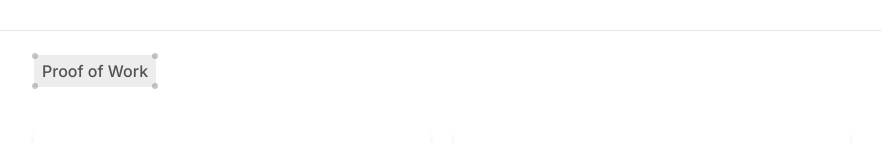
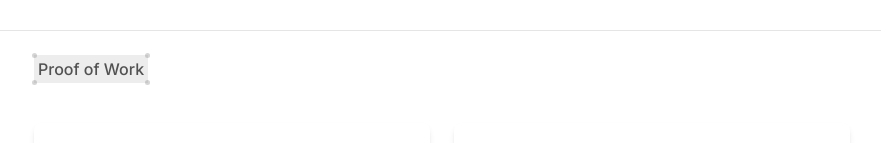
Before and after one commit to SalmanNajah/Portfolio, a Next.js app: page / in a window 1280 px wide. Shown: the part 314-457 px from the top of the page, without its empty margins (198-1079 px from the left). Built offline with nearby package versions, Linux system fonts and the light colour scheme.

Commit message:
fix: update styling in SideHeaders component for improved appearance

```diff
--- a/src/components/sideheaders.tsx
+++ b/src/components/sideheaders.tsx
@@ -5,16 +5,16 @@ import { motion } from 'motion/react'
 const SideHeaders = ({ children }: { children: React.ReactNode }) => {
   return (
     <motion.div
-      className="relative inline-block text-base mb-6 bg-neutral-200/70 dark:bg-neutral-700/70 text-neutral-600 dark:text-neutral-500 font-medium px-2 py-1"
+      className="relative inline-block text-base mb-6 bg-neutral-200/70 dark:bg-neutral-700/30 text-neutral-600 dark:text-neutral-300 font-medium py-0.5 px-1"
       initial={{ opacity: 0 }}
       animate={{ opacity: 1 }}
       transition={{ duration: 0.9, ease: 'easeInOut', delay: 0.5 }}
     >
       <span className="relative z-10">{children}</span>
-      <div className="absolute -top-[2px] -left-[2px] w-[6px] h-[6px] rounded-full bg-neutral-500/40 dark:bg-neutral-300/40 z-0" />
-      <div className="absolute -top-[2px] -right-[2px] w-[6px] h-[6px] rounded-full bg-neutral-500/40 dark:bg-neutral-300/40 z-0" />
-      <div className="absolute -bottom-[2px] -left-[2px] w-[6px] h-[6px] rounded-full bg-neutral-500/40 dark:bg-neutral-300/40 z-0" />
-      <div className="absolute -bottom-[2px] -right-[2px] w-[6px] h-[6px] rounded-full bg-neutral-500/40 dark:bg-neutral-300/40 z-0" />
+      <div className="absolute -top-[2px] -left-[2px] w-[5px] h-[5px] rounded-full bg-neutral-500/30 dark:bg-neutral-300/20 z-0" />
+      <div className="absolute -top-[2px] -right-[2px] w-[5px] h-[5px] rounded-full bg-neutral-500/30 dark:bg-neutral-300/20 z-0" />
+      <div className="absolute -bottom-[2px] -left-[2px] w-[5px] h-[5px] rounded-full bg-neutral-500/30 dark:bg-neutral-300/20 z-0" />
+      <div className="absolute -bottom-[2px] -right-[2px] w-[5px] h-[5px] rounded-full bg-neutral-500/30 dark:bg-neutral-300/20 z-0" />
     </motion.div>
   );
 };
```
